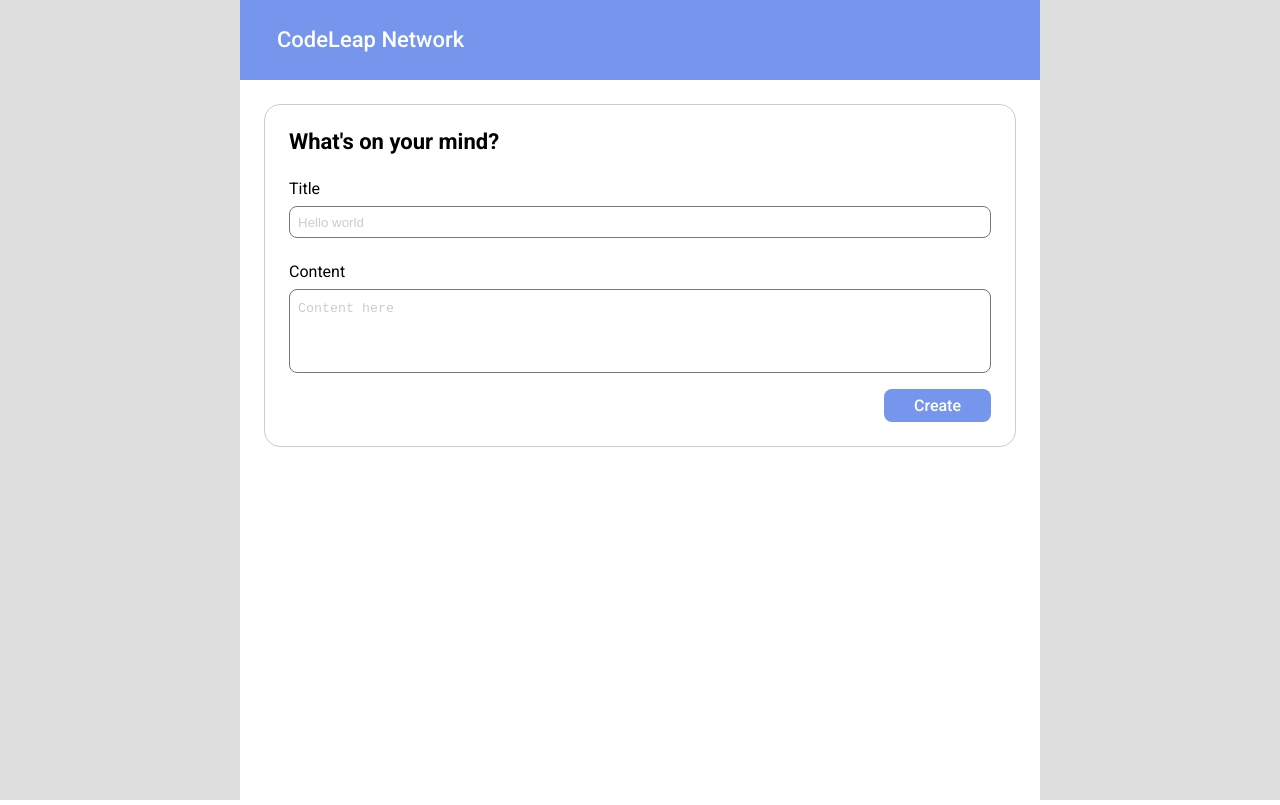
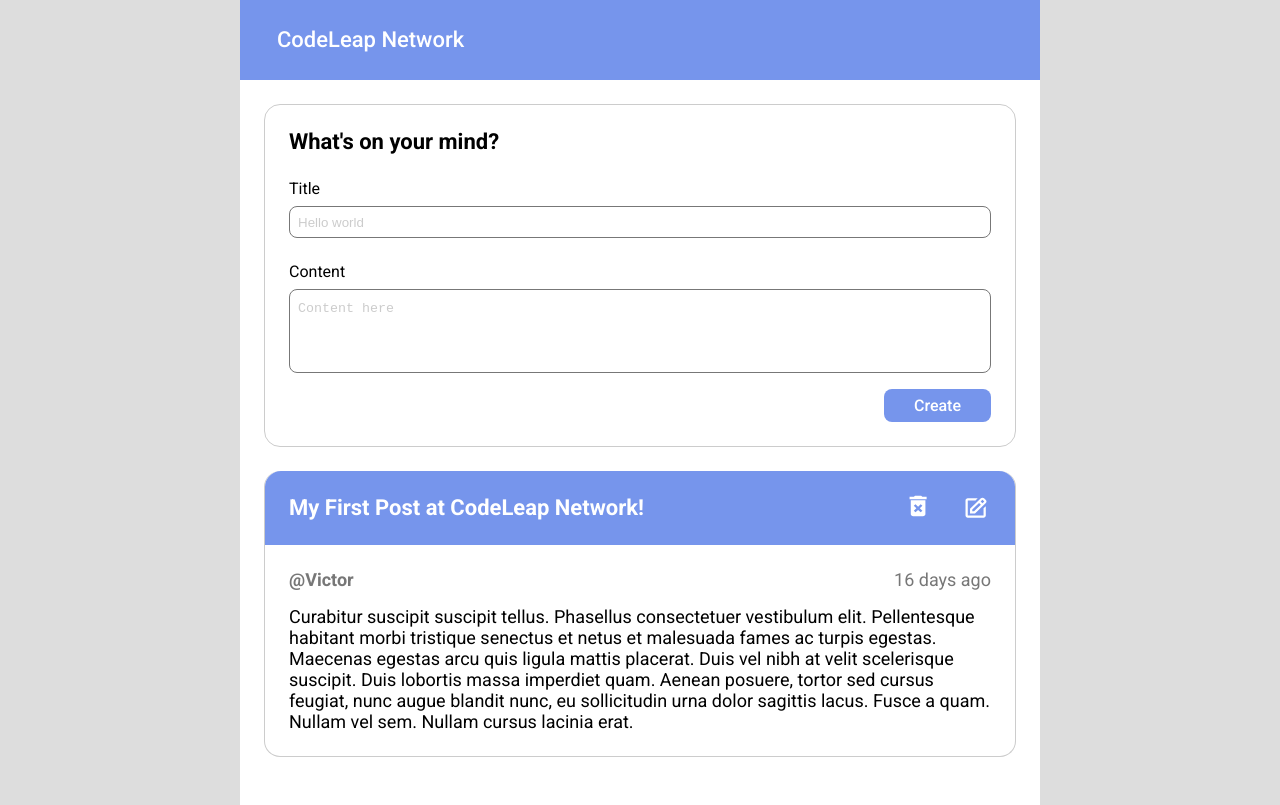
Before and after one commit to mfladeira/code-leap-challenge, a React (Vite) app: page /main-screen in a window 1280 px wide. Built offline with nearby package versions, Linux system fonts and the light colour scheme.

Commit message:
Created Main Screen with Post

```diff
--- /dev/null
+++ b/src/components/post/Post.scss
@@ -0,0 +1,61 @@
+.Post {
+  background: #ffffff;
+  border-bottom: 1px solid #cccccc;
+  border-right: 1px solid #cccccc;
+  border-left: 1px solid #cccccc;
+  border-radius: 16px;
+
+  .headerPost {
+    background-color: #7695ec;
+    border-radius: 16px 16px 0px 0px;
+    padding: 24px;
+    display: flex;
+    justify-content: space-between;
+  }
+
+  .title {
+    font-family: "Roboto";
+    font-style: normal;
+    font-weight: 700;
+    font-size: 22px;
+    line-height: 26px;
+    color: #ffffff;
+  }
+
+  .buttons {
+    display: flex;
+  }
+
+  main {
+    padding: 24px;
+
+    .infoUser {
+      display: flex;
+      justify-content: space-between;
+      font-family: "Roboto";
+      font-style: normal;
+      font-size: 18px;
+      line-height: 21px;
+      color: #777777;
+
+      span:first-child {
+        font-weight: 700;
+        text-align: left;
+      }
+
+      span:last-child {
+        font-weight: 400;
+        text-align: right;
+      }
+    }
+
+    .content {
+      font-family: "Roboto";
+      font-style: normal;
+      font-weight: 400;
+      font-size: 18px;
+      line-height: 21px;
+      margin-top: 16px;
+    }
+  }
+}
--- /dev/null
+++ b/src/components/post/Post.tsx
@@ -0,0 +1,40 @@
+import "./Post.scss";
+import { Fragment } from "react";
+import formatDistance from "date-fns/formatDistance";
+
+interface IPost {
+  width: number;
+  title: string;
+  buttons?: React.ReactNode[];
+  author: string;
+  date: string;
+  content: string;
+}
+
+export const Post = (props: IPost) => {
+  return (
+    <div className="Post" style={{ width: props.width }}>
+      <header className="headerPost">
+        <h3 className="title">{props.title}</h3>
+        <div className="buttons">
+          {props.buttons &&
+            props.buttons?.length !== 0 &&
+            props.buttons.map((button, index) => (
+              <Fragment key={index}>{button}</Fragment>
+            ))}
+        </div>
+      </header>
+      <main>
+        <div className="infoUser">
+          <span>@{props.author}</span>
+          <span>
+            {formatDistance(new Date(props.date), new Date(), {
+              addSuffix: true,
+            })}
+          </span>
+        </div>
+        <p className="content">{props.content}</p>
+      </main>
+    </div>
+  );
+};
--- a/src/pages/mainScreen/MainScreen.scss
+++ b/src/pages/mainScreen/MainScreen.scss
@@ -5,13 +5,18 @@
   justify-content: center;
   align-items: center;
   background-color: #dddddd;
+
   .mainScreenContainer {
     min-height: 100vh;
     height: 100%;
     width: 800px;
     background-color: #ffffff;
 
-    header {
+    article {
+      margin-bottom: 24px;
+    }
+
+    .header {
       width: 100%;
       margin: 0;
       height: 80px;
--- a/src/pages/mainScreen/MainScreen.tsx
+++ b/src/pages/mainScreen/MainScreen.tsx
@@ -2,12 +2,15 @@
 import "./MainScreen.scss";
 import { Button } from "../../components/button/Button";
 import { Input } from "../../components/input/Input";
+import { Post } from "../../components/post/Post";
+import DeleteIcon from "../../assets/DeleteIcon.svg";
+import EditIcon from "../../assets/EditIcon.svg";
 
 export const MainScreen = () => {
   return (
     <div className="MainScreen">
       <div className="mainScreenContainer">
-        <header>
+        <header className="header">
           <p>CodeLeap Network</p>
         </header>
         <main>
@@ -19,17 +22,39 @@
                 <Button text="Create" theme="Filled" disabled={false} />,
               ]}
             >
-              <Input
-                placeholder="Hello world"
-                label="Title"
-              />
-              <Input
-                isTextArea
-                placeholder="Content here"
-                label="Content"
-              />
+              <Input placeholder="Hello world" label="Title" />
+              <Input isTextArea placeholder="Content here" label="Content" />
             </Card>
           </article>
+          <article>
+            <Post
+              title="My First Post at CodeLeap Network!"
+              width={752}
+              author="Victor"
+              date={"2023-04-29T22:30:31.567072Z"}
+              buttons={[
+                <img src={DeleteIcon} width={18} height={22.5} />,
+                <img
+                  src={EditIcon}
+                  width={30}
+                  height={26}
+                  style={{ marginLeft: 34 }}
+                />,
+              ]}
+              content="Curabitur suscipit suscipit tellus. Phasellus consectetuer vestibulum
+              elit. Pellentesque habitant morbi tristique senectus et netus et
+              malesuada fames ac turpis egestas. Maecenas egestas arcu quis ligula
+              mattis placerat. Duis vel nibh at velit scelerisque suscipit. Duis
+              lobortis massa imperdiet quam. Aenean posuere, tortor sed cursus
+              feugiat, nunc augue blandit nunc, eu sollicitudin urna dolor sagittis
+              lacus. Fusce a quam. Nullam vel sem. Nullam cursus lacinia erat."
+            />
+          </article>
+          {/* <article>
+            <Post title="My First Post at CodeLeap Network!" width={752}>
+              1
+            </Post>
+          </article> */}
         </main>
       </div>
     </div>
```
Also changed, not shown: src/assets/DeleteIcon.svg (added), src/assets/EditIcon.svg (added).
